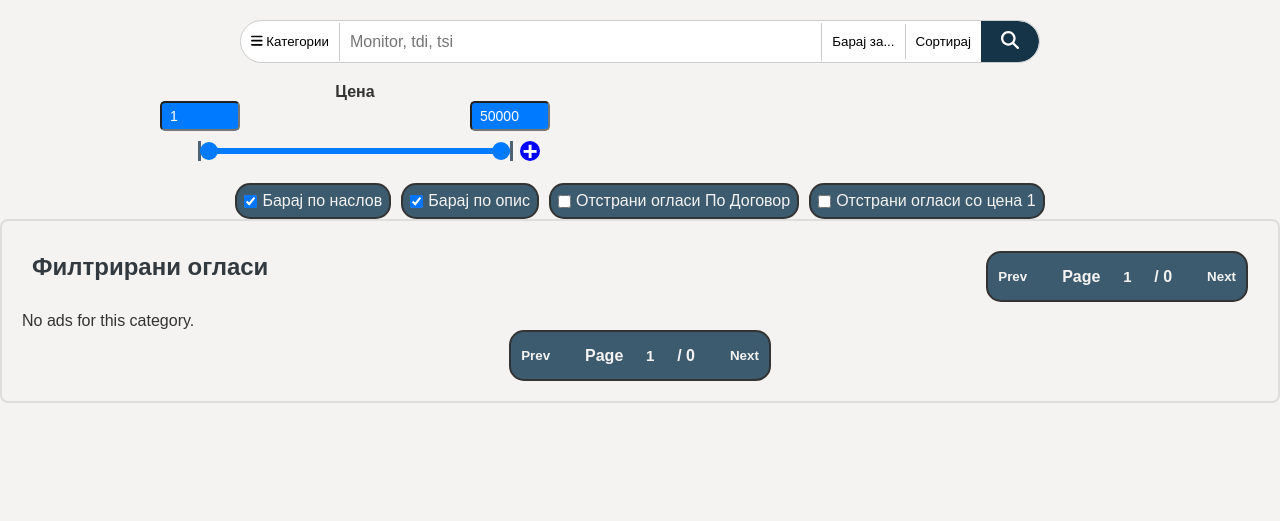
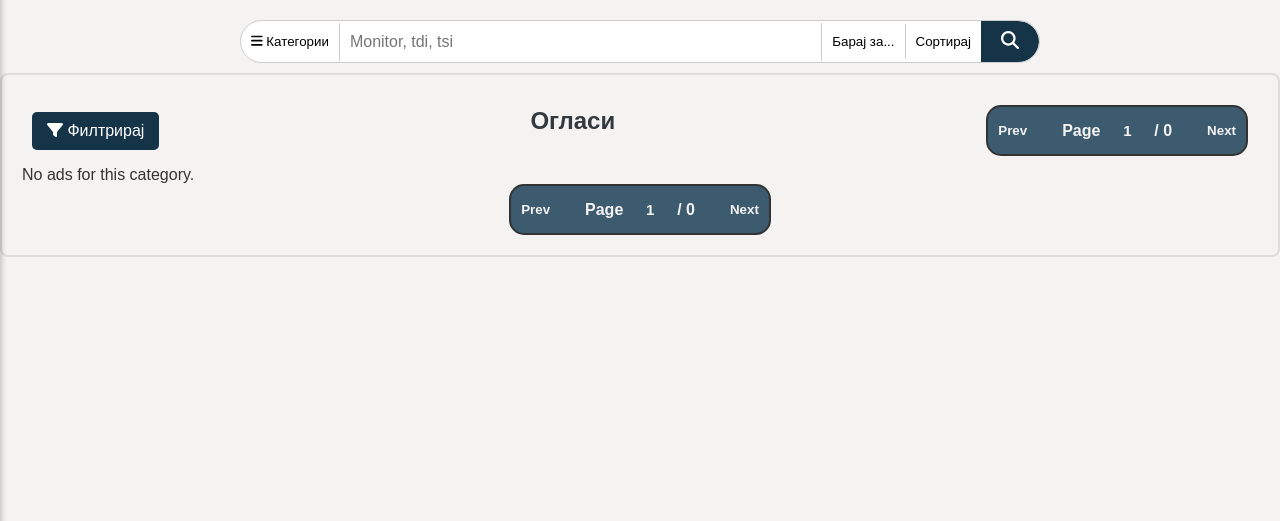
Before and after one commit to NorksX/marketscraper, a Flask app: page /1/ in a window 1280 px wide. Shown: the part 60-581 px from the top of the page. Run offline with Flask 3, Linux system fonts and the light colour scheme; data that the repository does not hold is empty.

Commit message:
UI fixes
Added filtering sidebar
Added price filtering

Further optimizations

index.js needs to be optimized

```diff
--- a/Web/static/css/main.css
+++ b/Web/static/css/main.css
@@ -204,114 +204,6 @@ h2 {
     font-size: 18px;
 }
 
-.location-icon {
-    padding: 10px;
-    font-size: 18px;
-}
-
-/* Slider Stlyes */
-.slider-container {
-    width: 350px;
-    height: 50px;
-    background: transparent;
-    padding: 20px;
-    border-radius: 8px;
-    position: relative;
-    margin-left: 180px;
-    margin-bottom: 20px;
-}
-
-.slider-title{
-    position: relative;
-    justify-self: center;
-    font-weight: bold;
-    font-size: 16px;
-    bottom: 30px;
-}
-.range-slider {
-    position: relative;
-    width: 100%;
-    height: 40px;
-}
-.range-track {
-    position: absolute;
-    height: 6px;
-    background: #007bff;
-    top: 50%;
-    left: 0;
-    width: 100%;
-    transform: translateY(-50%);
-    border-radius: 5px;
-}
-input[type="range"] {
-    -webkit-appearance: none;
-    position: absolute;
-    width: 100%;
-    height: 40px;
-    background: transparent;
-    pointer-events: none;
-}
-input[type="range"]::-webkit-slider-thumb {
-    -webkit-appearance: none;
-    width: 18px;
-    height: 18px;
-    background: #007bff;
-    border-radius: 50%;
-    cursor: pointer;
-    pointer-events: all;
-    position: relative;
-    z-index: 2;
-}
-
-#minBubble, #maxBubble {
-    position: absolute;
-    background: #007bff;
-    color: white;
-    padding: 5px 8px;
-    font-size: 14px;
-    border-radius: 5px;
-    transform: translateX(-50%);
-    top: -30px;
-    white-space: wrap;
-    width: 80px;
-}
-
-#minBubble::after, #maxBubble::after {
-    content: "";
-    position: absolute;
-    bottom: -5px;
-    left: 50%;
-    transform: translateX(-50%);
-    border-width: 5px;
-    border-style: solid;
-    border-color: #007bff transparent transparent transparent;
-}
-
-.slider-line {
-    position: absolute;
-    top: 10px;  /* Adjust to place the line just above the slider */
-    width: 2px;  /* The thickness of the dotted line */
-    height: 20px; /* The length of the dotted line */
-    background-color: transparent;
-    border-left: 3px solid #4F6272; /* Red dotted line */
-    z-index: 1;
-}
-
-.plus-circle {
-    position: absolute;
-    width: 20px;
-    height: 20px;
-    background-color: blue;
-    color: white;
-    font-size: 26px;
-    font-weight: bold;
-    text-align: center;
-    border-radius: 50%;
-    line-height: 20px;
-    cursor: pointer;
-    transform: translate( 320px, 10px);
-}
-
 /* Checkbox Styles */
 .checkbox-container {
     display: flex;
@@ -445,6 +337,96 @@ input[type="range"]::-webkit-slider-thumb {
     transition: transform 0.15s ease;
 }
 
+/* Filter Sidebar Style */
+.filter-sidebar {
+    position: fixed;
+    top: 0;
+    left: -300px; /* Initially hidden */
+    width: 300px;
+    height: 100%;
+    background-color: #fff;
+    box-shadow: 2px 0 5px rgba(0, 0, 0, 0.2);
+    padding: 20px;
+    overflow-y: auto;
+    transition: left 0.3s ease-in-out;
+    z-index: 1000;
+}
+
+.filter-sidebar.open {
+    left: 0;
+}
+
+.close-filter-btn {
+    background: none;
+    border: none;
+    font-size: 24px;
+    cursor: pointer;
+    position: absolute;
+    top: 10px;
+    right: 15px;
+}
+
+.filter-sidebar h3 {
+    margin-top: 40px;
+    font-size: 20px;
+    color: #333;
+}
+
+.price-selector-container {
+    margin-top: 20px;
+}
+
+.price-selector-title {
+    justify-items: center;
+}
+
+.price-selector-title h4 {
+    font-size: 18px;
+    margin-bottom: 10px;
+}
+
+.price-selector-input input {
+    width: 45%;
+    padding: 5px;
+    border: 1px solid #ccc;
+    border-radius: 5px;
+}
+
+.price-selector-input input {
+    border: 2px solid #333a3f;
+}
+
+.checkbox-container {
+    display: flex;
+    flex-direction: column;
+    margin-top: 20px;
+}
+
+.checkbox-div {
+    display: flex;
+    align-items: center;
+    gap: 10px;
+    padding: 10px;
+    background-color: #3c5b6f;
+    border-radius: 5px;
+    margin-bottom: 5px;
+}
+
+#filter-sidebar-btn {
+    background-color: #153448;
+    color: white;
+    border: none;
+    padding: 10px 15px;
+    border-radius: 5px;
+    cursor: pointer;
+    font-size: 16px;
+}
+
+#filter-sidebar-btn:hover {
+    background-color: #102b37;
+}
+
+
 /* Ads Styling */
 #ads-container {
     display: block;
@@ -492,7 +474,7 @@ input[type="range"]::-webkit-slider-thumb {
 .ad-block p {
     font-size: 18px;
     font-weight: bold;
-    color: #FFFFFF;
+    color: #f4f3f2;
     margin-bottom: 15px;
     border-bottom: 2px solid #f4f3f2;
     text-decoration: none;
@@ -543,7 +525,7 @@ input[type="range"]::-webkit-slider-thumb {
 .ad-description {
     display: inline-flex;
     justify-content: space-between;
-    color: #FFFFFF;
+    color: #f4f3f2;
     margin-right: 10px;
     text-align: justify;
     text-decoration: none;
@@ -676,17 +658,4 @@ input[type=number] {
         padding: 3px;
     }
 
-    .slider-container {
-        width: 250px;
-        height: 50px;
-        background: transparent;
-        padding: 20px;
-        border-radius: 8px;
-        position: relative;
-        margin-left: 6vh;
-    }
-
-    .plus-circle{
-        transform: translate(220px, 10px);
-    }
 }
--- a/Web/static/js/index.js
+++ b/Web/static/js/index.js
@@ -16,7 +16,6 @@ class AdsManager {
         this.searchManager = new SearchManager(this);
         this.filterManager = new FilterManager(this);
         this.paginationManager = new PaginationManager(this);
-        this.priceSliderManager = new PriceSliderManager(this.elements.priceslider);
         this.uiManager = new UiManager(this.elements, this);
 
         // Setup and initialize
@@ -32,13 +31,14 @@ class AdsManager {
 
     setupEventListeners() {
         this.uiManager.setupDropdownListeners();
+        this.uiManager.setuFilterSidebarListeners();
+        this.uiManager.setupPriceRangeListeners();
         this.uiManager.setupCategoryListeners();
         this.uiManager.setupSortListeners();
         this.uiManager.setupSearchListeners();
         this.uiManager.setupCheckboxListeners();
         this.uiManager.setupSearchTypeListeners();
         this.paginationManager.setupPaginationListeners();
-        this.priceSliderManager.setupSliderListeners();
 
         // Handle browser back/forward navigation
         window.addEventListener('popstate', (event) => {
@@ -49,6 +49,24 @@ class AdsManager {
         });
     }
 
+    precomputePrices(targetCurrency) {
+        // Only recompute if the currency has changed
+        if (targetCurrency === this.currentCurrency) return;
+
+        this.currentCurrency = targetCurrency; // Update the current currency
+
+        this.allAds.forEach(ad => {
+            // Convert the ad price to the target currency and store it
+            ad.convertedPrices = ad.convertedPrices || {}; // Initialize if not exists
+            ad.convertedPrices[targetCurrency] = this.filterManager.convertPrice(
+                ad.adprice,
+                ad.adcurrency,
+                targetCurrency
+            );
+        });
+
+    }
+
     async fetchAllAds() {
         try {
             const response = await fetch('/fetch_ads', {
@@ -57,6 +75,18 @@ class AdsManager {
                 body: JSON.stringify({ category: null })
             });
             this.allAds = await response.json();
+
+            // Validate ads and add convertedPrices property
+            this.allAds = this.allAds.map(ad => {
+                if (typeof ad.adprice !== 'number' || !ad.adcurrency) {
+                    console.error("Invalid ad:", ad);
+                    return null; // Skip invalid ads
+                }
+                return { ...ad, convertedPrices: {} }; // Initialize convertedPrices
+            }).filter(ad => ad !== null); // Remove invalid ads
+
+            // Precompute prices for the default currency
+            this.precomputePrices("MKD"); // Default to MKD
             this.handleSearch();
         } catch (error) {
             console.error('Error fetching ads:', error);
@@ -118,16 +148,14 @@ class ElementsManager {
             nextBtns: document.querySelectorAll('.next-page'),
             pageNumbers: document.querySelectorAll('.page-number'),
         };
-        this.priceslider = {
-            minSlider: document.getElementById('minSlider'),
-            maxSlider: document.getElementById('maxSlider'),
-            minBubble: document.getElementById('minBubble'),
-            maxBubble: document.getElementById('maxBubble'),
-            rangeTrack: document.querySelector('.range-track'),
-            minLine: document.getElementById('minLine'),
-            maxLine: document.getElementById('maxLine'),
-            plusCircle: document.getElementById('plus-circle'),
+        this.priceSelector = {
+            minPrice: document.getElementById('min-price'),
+            maxPrice: document.getElementById('max-price'),
+            currencySelect: document.getElementById('currency-select'),
         };
+        this.filterSidebarBtn = document.getElementById('filter-sidebar-btn');
+        this.filterSidebar = document.getElementById('filter-sidebar');
+
     }
 }
 
@@ -199,6 +227,7 @@ class SearchManager {
 }
 
 // Manages filtering and sorting
+import { normalizeCurrency } from "./utils.js";
 class FilterManager {
     constructor(adsManager) {
         this.adsManager = adsManager;
@@ -246,15 +275,79 @@ class FilterManager {
     applyPriceFilters(ads) {
         let filtered = [...ads];
 
-        if (this.elements.checkboxes.podogovor.checked) {
-            filtered = filtered.filter(ad => ad.adcurrency !== "ПоДоговор");
+        // Get min and max price values
+        const minPrice = parseFloat(this.elements.priceSelector.minPrice.value);
+        const maxPrice = parseFloat(this.elements.priceSelector.maxPrice.value);
+        const selectedCurrency = normalizeCurrency(this.elements.priceSelector.currencySelect.value);
+
+        // Validate minPrice and maxPrice
+        if (isNaN(minPrice)) {
+            console.error("Invalid minPrice:", minPrice);
+            return filtered; // Skip filtering if minPrice is invalid
+        }
+        if (isNaN(maxPrice)) {
+            console.error("Invalid maxPrice:", maxPrice);
+            return filtered; // Skip filtering if maxPrice is invalid
         }
 
-        if (this.elements.checkboxes.price1.checked) {
-            filtered = filtered.filter(ad => ad.adprice !== 1);
+        // Filter using precomputed prices
+        filtered = filtered.filter(ad => {
+            // Skip ads with "ПоДоговор" currency
+            if (normalizeCurrency(ad.adcurrency) === "NEGOTIABLE") {
+                console.log("Skipping ad with ПоДоговор:", ad);
+                return false;
+            }
+
+            // Get the precomputed price for the selected currency
+            const convertedPrice = ad.convertedPrices[selectedCurrency];
+
+            // Check if the converted price is within the range
+            if (convertedPrice < minPrice) {
+                return false;
+            }
+            if (convertedPrice > maxPrice) {
+                return false;
+            }
+
+            return true;
+        });
+
+        return filtered;
+    }
+
+    convertPrice(price, fromCurrency, toCurrency) {
+        const CURRENCY_RATES = {
+            MKD: 1, // Base currency
+            EUR: 61.5 // 1 EUR = 61.5 MKD (adjust this rate as needed)
+        };
+
+        // Normalize currencies using the utility function
+        fromCurrency = normalizeCurrency(fromCurrency); // Use the utility function
+        toCurrency = normalizeCurrency(toCurrency); // Use the utility function
+
+        // Ensure price is a number
+        if (typeof price !== 'number') {
+            price = parseFloat(price);
+            if (isNaN(price)) {
+                console.error("Invalid price:", price);
+                return 0; // Default to 0 if price is invalid
+            }
         }
 
-        return filtered;
+        // Convert to MKD first
+        let priceInMKD;
+        if (fromCurrency === "EUR") {
+            priceInMKD = price * CURRENCY_RATES.EUR;
+        } else {
+            priceInMKD = price; // Assume price is already in MKD
+        }
+
+        // Convert to the target currency
+        if (toCurrency === "EUR") {
+            return priceInMKD / CURRENCY_RATES.EUR;
+        } else {
+            return priceInMKD; // Return in MKD
+        }
     }
 
     sortAds(ads) {
@@ -358,133 +451,6 @@ class PaginationManager {
     }
 }
 
-// Manages price slider
-class PriceSliderManager {
-    constructor(sliderElements) {
-        this.elements = sliderElements;
-        this.isLowMode = true; // start slider in 1 to 50000
-
-        this.initializeBubbles();
-        this.staticLines();
-    }
-
-    setupSliderListeners() {
-        this.elements.minSlider.addEventListener('input', () => this.updateSliders());
-        this.elements.maxSlider.addEventListener('input', () => this.updateSliders());
-        this.elements.minBubble.addEventListener('keydown', (e) => this.handleBubbleInput(e, 'min'));
-        this.elements.maxBubble.addEventListener('keydown', (e) => this.handleBubbleInput(e, 'max'));
-
-        this.elements.plusCircle.addEventListener('click', () => {
-            this.isLowMode = !this.isLowMode;
-            console.log("Low Mode is now:", this.isLowMode ? "ON" : "OFF");
-            this.updateSliders();
-        });
-    }
-
-    updateSliders() {
-        const { minSlider, maxSlider, minBubble, maxBubble, rangeTrack } = this.elements;
-
-        // Check if we should switch modes
-        if (parseInt(maxSlider.value) > 50000 && this.isLowMode) {
-            this.isLowMode = false;
-            this.setSliderRange(50001, 50000000); // High mode range
-        } else if (parseInt(maxSlider.value) <= 50000 && !this.isLowMode) {
-            this.isLowMode = true;
-            this.setSliderRange(1, 50000); // Low mode range
-        }
-
-        let minValue = parseInt(minSlider.value);
-        let maxValue = parseInt(maxSlider.value);
-
-        // Prevent sliders from overlapping
-        if (minValue > maxValue - 1000) minSlider.value = maxValue - 1000;
-        if (maxValue < minValue + 1000) maxSlider.value = minValue + 1000;
-
-        minValue = parseInt(minSlider.value);
-        maxValue = parseInt(maxSlider.value);
-
-        const minPercent = (minValue / minSlider.max) * 100;
-        const maxPercent = (maxValue / maxSlider.max) * 100;
-
-        // Update range track width
-        rangeTrack.style.left = minPercent + "%";
-        rangeTrack.style.width = (maxPercent - minPercent) + "%";
-
-        // Update the bubble values
-        minBubble.value = minValue;
-        maxBubble.value = maxValue;
-
-        // Position minBubble and maxBubble based on the slider values
-        minBubble.style.left = minPercent + "%";
-        maxBubble.style.left = maxPercent + "%";
-
-        // Update the text content of the bubbles
-        minBubble.textContent = minValue;
-        maxBubble.textContent = maxValue;
-    }
-
-    initializeBubbles() {
-        const { minSlider, maxSlider, minBubble, maxBubble } = this.elements;
-
-        let minValue = parseInt(minSlider.value);
-        let maxValue = parseInt(maxSlider.value);
-        let sliderMax = parseInt(maxSlider.max);
-
-        const minPercent = (minValue / sliderMax) * 100;
-        const maxPercent = (maxValue / sliderMax) * 100;
-
-        minBubble.style.left = minPercent + "%";
-        maxBubble.style.left = maxPercent + "%";
-    }
-
-    staticLines() {
-        const { minLine, maxLine } = this.elements;
-        minLine.style.left = '-0.8%';
-        maxLine.style.left = '100%';
-    }
-
-    handleBubbleInput(e, type) {
-        if (e.key !== 'Enter') return;
-
-        const { minSlider, maxSlider } = this.elements;
-        const value = parseInt(e.target.value);
-
-        if (isNaN(value)) return;
-
-        if (type === 'min') {
-            // Prevent the min value from being greater than max - 1000
-            if (value > maxSlider.value - 1000) {
-                minSlider.value = maxSlider.value - 1000;
-                e.target.value = minSlider.value;
-            } else {
-                minSlider.value = value;
-            }
-        } else if (type === 'max') {
-            // Prevent the max value from being less than min + 1000
-            if (value < minSlider.value + 1000) {
-                maxSlider.value = minSlider.value + 1000;
-                e.target.value = maxSlider.value;
-            } else {
-                maxSlider.value = value;
-            }
-        }
-
-        this.updateSliders(); // Update the sliders and bubbles after input
-    }
-
-    setSliderRange(min, max) {
-        const { minSlider, maxSlider } = this.elements;
-        minSlider.setAttribute('min', min);
-        minSlider.setAttribute('max', max);
-        maxSlider.setAttribute('min', min);
-        maxSlider.setAttribute('max', max);
-
-        // Ensure values are within the new range
-        if (parseInt(minSlider.value) < min) minSlider.value = min;
-        if (parseInt(maxSlider.value) > max) maxSlider.value = max;
-    }
-}
-
 // Manages UI components and rendering
 class UiManager {
     constructor(elements, adsManager) {
@@ -512,6 +478,62 @@ class UiManager {
                 this.elements.dateMenu.style.display = 'none';
             }
         });
+    }
+
+    setuFilterSidebarListeners() {
+        const openFilterBtn = this.elements.filterSidebarBtn;
+        const closeFilterBtn = document.querySelector('.close-filter-btn');
+        const filterSidebar = this.elements.filterSidebar;
+
+        if (openFilterBtn && filterSidebar) {
+            openFilterBtn.addEventListener('click', () => {
+                filterSidebar.classList.add('open');
+            });
+        }
+
+        if (closeFilterBtn && filterSidebar) {
+            closeFilterBtn.addEventListener('click', () => {
+                filterSidebar.classList.remove('open');
+            });
+        }
+
+        // Close sidebar when clicking outside of it
+        document.addEventListener('click', (event) => {
+            if (filterSidebar && !filterSidebar.contains(event.target) && !openFilterBtn.contains(event.target)) {
+                filterSidebar.classList.remove('open');
+            }
+        });
+    }
+
+    setupPriceRangeListeners() {
+        const minPriceInput = this.elements.priceSelector.minPrice;
+        const maxPriceInput = this.elements.priceSelector.maxPrice;
+        const currencySelect = this.elements.priceSelector.currencySelect;
+
+        if (minPriceInput && maxPriceInput && currencySelect) {
+            // Debounce function to limit how often the filter is triggered
+            const debounce = (func, delay) => {
+                let timer;
+                return function (...args) {
+                    clearTimeout(timer);
+                    timer = setTimeout(() => func.apply(this, args), delay);
+                };
+            };
+
+            const handlePriceChange = debounce(() => {
+                this.adsManager.handleSearch();
+            }, 300); // Adjust the delay as needed
+
+            minPriceInput.addEventListener('input', handlePriceChange);
+            maxPriceInput.addEventListener('input', handlePriceChange);
+
+            // Precompute prices when currency changes
+            currencySelect.addEventListener('change', () => {
+                const selectedCurrency = normalizeCurrency(currencySelect.value);
+                this.adsManager.precomputePrices(selectedCurrency);
+                this.adsManager.handleSearch();
+            });
+        }
     }
 
     setupCategoryListeners() {
--- /dev/null
+++ b/Web/static/js/utils.js
@@ -0,0 +1,10 @@
+
+export function normalizeCurrency(currency) {
+    const currencyMap = {
+        "€": "EUR",
+        "ден": "MKD",
+        "ПоДоговор": "NEGOTIABLE" // Handle special case
+    };
+
+    return currencyMap[currency] || currency; // Default to the original value if not found
+}
--- a/Web/templates/mkd/index.html
+++ b/Web/templates/mkd/index.html
@@ -55,23 +55,30 @@
             </div>
         </div>
 
-        <!-- Price Slider-->
-        <div class="slider-container">
-            <div class="slider-title"><h4>Цена</h4></div>
-            <div class="range-slider">
-                <input type="range" id="minSlider" min="1" max="50000" value="1">
-                <input type="range" id="maxSlider" min="1" max="50000" value="50000">
-                <div class="range-track"></div>
-                <input type="number" id="minBubble" value="1">
-                <input type="number" id="maxBubble" value="50000">
 
-                <div id="minLine" class="slider-line"></div>
-                <div id="maxLine" class="slider-line"></div>
-                <div class="plus-circle" id="plus-circle">+</div>
+
+    </div>
+
+    <!-- Ads Container -->
+    <div id="ads-container" class="block">
+        <div class="ads-header">
+            <button class="dropdown-filter-btn" id="filter-sidebar-btn" aria-label="Filter options"><i class="fa-solid fa-filter"></i> Филтрирај</button>
+            <div id="filter-sidebar" class="filter-sidebar">
+                <button class="close-filter-btn">&times;</button>
+                <h3>Филтри</h3>
+                <div class="price-selector-container">
+                    <div class="price-selector-title"><h4>Цена</h4></div>
+                    <div class="price-selector-input">
+                        <input type="number" id="min-price" placeholder="мин."> -
+                        <input type="number" id="max-price" placeholder="макс.">
+
+                        <label for="currency-select">Currency:</label>
+                        <select id="currency-select">
+                            <option value="MKD">MKD</option>
+                            <option value="EUR">EUR</option>
+                        </select>
                     </div>
                 </div>
-
-        <!-- Search Options -->
                 <div class="checkbox-container">
                     <label class="checkbox-div">
                         <input type="checkbox" id="checkbox-title" checked>
@@ -92,10 +99,8 @@
                 </div>
             </div>
 
-    <!-- Ads Container -->
-    <div id="ads-container" class="block">
-        <div class="ads-header">
-            <h2>Филтрирани огласи</h2>
+            <h2>Огласи</h2>
+
             <!-- Top Pagination -->
             <div class="pagination-container">
                 <div class="pagination">
@@ -116,6 +121,6 @@
         </div>
     </div>
 
-    <script src="{{ url_for('static', filename='js/index.js') }}"></script>
+    <script type="module" src="{{ url_for('static', filename='js/index.js') }}"></script>
 
 {% endblock content %}
--- a/main/rk5_scraper.py
+++ b/main/rk5_scraper.py
@@ -26,8 +26,8 @@ DB_CONFIG = {
 #Made config parameters in seperate block for readability and scalability
 
 START_PAGE = 1
-END_PAGE = 1000
-BATCH_SIZE = 5 + 1 #dirty hack, to not create a secondary variable
+END_PAGE = 10
+BATCH_SIZE = 5 #dirty hack, to not create a secondary variable
 URL = "https://www.reklama5.mk/Search?city=&cat=0&q="
 
 
```
Lines whose indentation alone changed are shown as unchanged.
